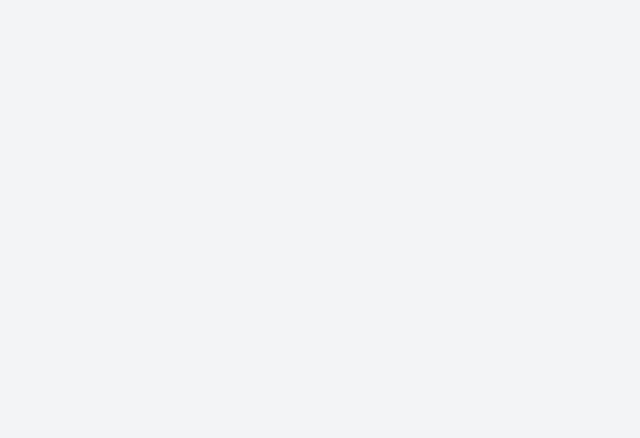
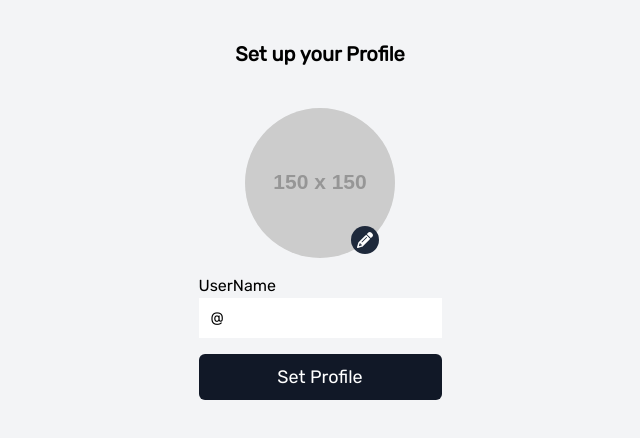
Before and after one commit to okoliken/Interact, a Vue app: page /set-up-profile in a window 1280 px wide. Before the commit this address had no page. Shown: the top 438 px of the page, without its empty margins (320-960 px from the left). Built offline with nearby package versions, Linux system fonts and the light colour scheme.

Commit message:
profile settings logic part 1

```diff
--- a/package.json
+++ b/package.json
@@ -7,6 +7,11 @@
     "preview": "vite preview --port 5050"
   },
   "dependencies": {
+    "@fortawesome/fontawesome-svg-core": "^6.1.1",
+    "@fortawesome/free-brands-svg-icons": "^6.1.1",
+    "@fortawesome/free-regular-svg-icons": "^6.1.1",
+    "@fortawesome/free-solid-svg-icons": "^6.1.1",
+    "@fortawesome/vue-fontawesome": "^3.0.1",
     "@vuelidate/core": "^2.0.0-alpha.34",
     "@vuelidate/validators": "^2.0.0-alpha.26",
     "axios": "^0.25.0",
--- a/src/main.js
+++ b/src/main.js
@@ -1,14 +1,16 @@
 import { createApp } from "vue";
 import App from "./App.vue";
 import "./index.css";
-import store from '@/store'
+import store from "@/store";
 import router from "@/router";
+import { library } from "@fortawesome/fontawesome-svg-core";
+import { faPencil } from "@fortawesome/free-solid-svg-icons";
+import { FontAwesomeIcon } from "@fortawesome/vue-fontawesome";
 
+library.add(faPencil);
 
+const app = createApp(App);
 
-
-const app = createApp(App)
-
-app.use(store)
-
+app.use(store);
+app.component("font-awesome-icon", FontAwesomeIcon);
 app.use(router).mount("#app");
--- a/src/router/index.js
+++ b/src/router/index.js
@@ -3,6 +3,7 @@ import Home from "../views/Home.vue";
 import Signin from "../views/Signin.vue";
 import Signup from "../views/Signup.vue";
 import Interact from "@/views/Interact.vue";
+import Profile from "../views/profile.vue"
 
 const routes = [
   {
@@ -25,6 +26,11 @@ const routes = [
     name: "Interact",
     component: Interact,
   },
+  {
+    path: "/set-up-profile",
+    name: "Profile",
+    component: Profile,
+  },
 ];
 
 const router = createRouter({
--- a/src/views/profile.vue
+++ b/src/views/profile.vue
@@ -1,9 +1,55 @@
-<script>
+<script setup>
+import { ref } from "vue-demi";
+import ButtonVue from "../components/Button.vue";
+
+const username = ref('@')
+const profileUrl = ref('')
+const getUserProfile = (e) => {
+  profileUrl.value = e.target.files[0]
+};
+
 
 </script>
 
 <template>
   <div>
-    <h1>Profile</h1>
+    <h3 class="text-center font-semibold text-xl transform translate-y-10">
+      Set up your Profile
+    </h3>
+    <div class="flex items-center justify-center flex-col w-full mt-20">
+      <form>
+        <label
+          for="user-profile"
+          class="flex items-center justify-center cursor-pointer"
+        >
+          <div class="relative">
+            <img
+              src="https://via.placeholder.com/150"
+              alt=""
+              class="rounded-full relative"
+            />
+
+            <div
+              class="w-7 h-7 bg-slate-800 absolute right-4 bottom-1 rounded-full flex items-center justify-center cursor-pointer"
+            >
+              <font-awesome-icon class="text-white" icon="fa-solid fa-pencil" />
+            </div>
+          </div>
+          <input
+            @change="getUserProfile"
+            hidden
+            type="file"
+            name=""
+            id="user-profile"
+          />
+        </label>
+
+        <div class="my-4 flex flex-col">
+          <label for="username">UserName</label>
+          <input type="text" v-model="username" class="py-2 px-3 w-full" />
+        </div>
+        <ButtonVue> Set Profile </ButtonVue>
+      </form>
+    </div>
   </div>
 </template>
```
Also changed, not shown: 1 other file (tests, documents, lock files or other folders).
